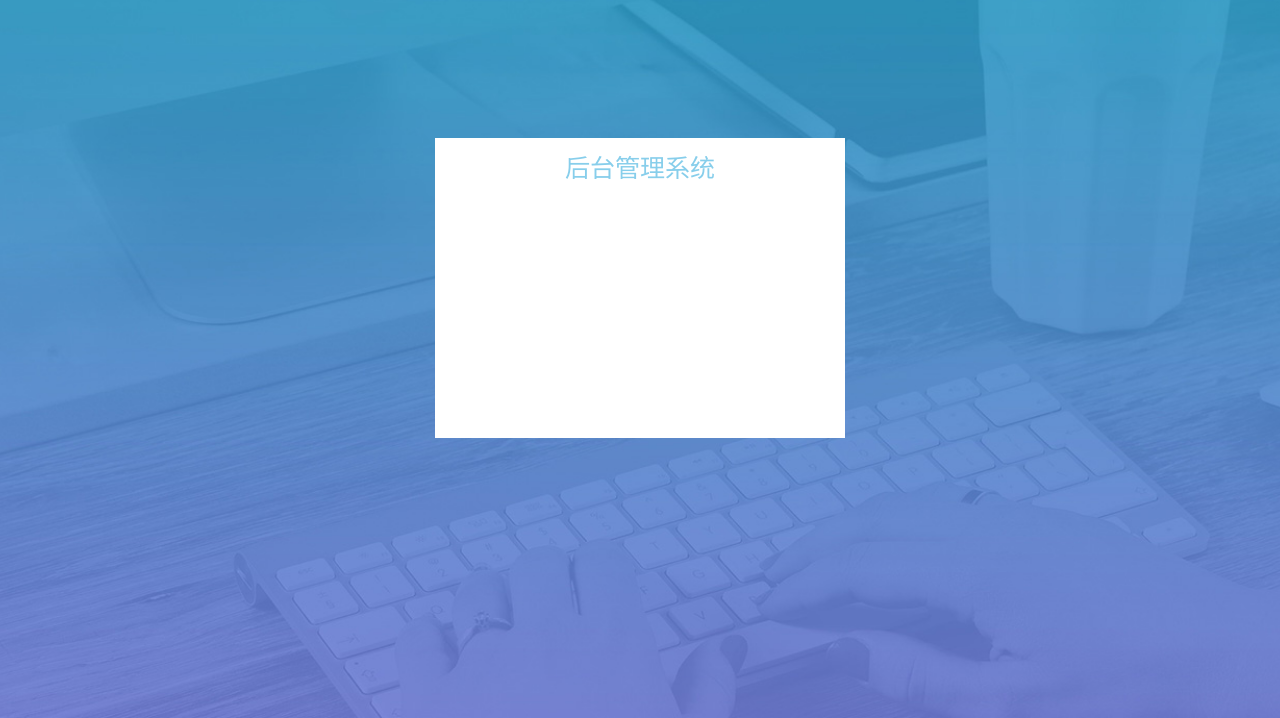
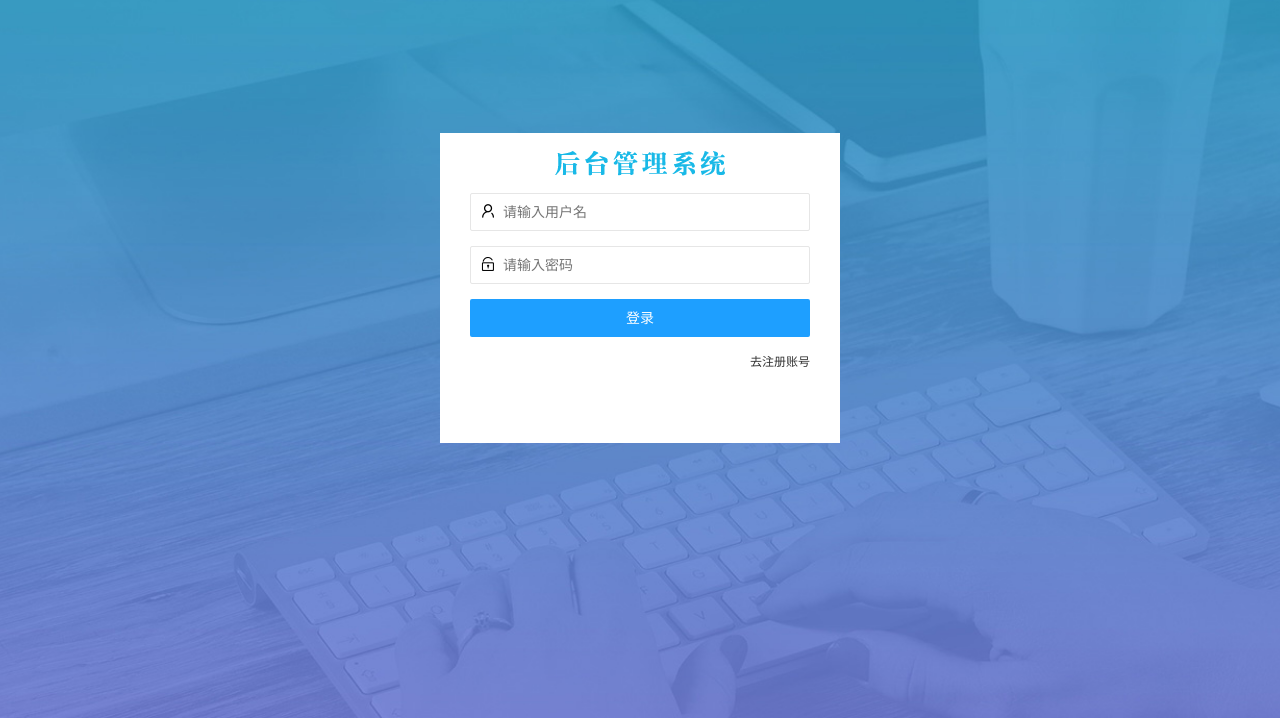
Before and after one commit to Lefty240/atl_eve, a plain HTML site: page login.html in a window 1280 px wide. Shown: the part 112-830 px from the top of the page. Drawn offline with Linux system fonts and the light colour scheme.

Commit message:
登录注册页面

```diff
--- a/assets/css/login.css
+++ b/assets/css/login.css
@@ -2,27 +2,56 @@ html,
 body {
   margin: 0;
   padding: 0;
+  height: 100%;
   width: 100%;
-  height: 100%;
-  background: url(/assets/images/login_bg.jpg) no-repeat center;
+  background: url("/assets/images/login_bg.jpg") no-repeat center;
   background-size: cover;
 }
 .logo {
   margin-top: 30px;
 }
-.login-box {
-  width: 410px;
-  height: 300px;
+.loginAndRegBox {
+  width: 400px;
+  height: 310px;
+  background-color: #fff;
   position: absolute;
-  background-color: #fff;
   left: 50%;
   top: 50%;
   transform: translate(-50%, -50%);
 }
-.login-box p {
+
+.title-box {
   height: 60px;
-  line-height: 60px;
-  font-size: 25px;
-  text-align: center;
-  color: skyblue;
+  background: url("/assets/images/login_title.png") no-repeat center;
 }
+
+.reg-box {
+  display: none;
+}
+
+.layui-form {
+  padding: 0 30px;
+}
+
+.links {
+  display: flex;
+  justify-content: flex-end;
+}
+
+.links a {
+  font-size: 12px;
+}
+
+.layui-form-item {
+  position: relative;
+}
+
+.layui-icon {
+  position: absolute;
+  left: 10px;
+  top: 10px;
+}
+
+.layui-input {
+  padding-left: 32px;
+}
--- a/assets/css/login.less
+++ /dev/null
@@ -1,28 +0,0 @@
-html,
-body {
-  margin: 0;
-  padding: 0;
-  width: 100%;
-  height: 100%;
-  background: url(/assets/images/login_bg.jpg) no-repeat center;
-  background-size: cover;
-}
-.logo {
-  margin-top: 30px;
-}
-.login-box {
-  width: 410px;
-  height: 300px;
-  position: absolute;
-  background-color: #fff;
-  left: 50%;
-  top: 50%;
-  transform: translate(-50%, -50%);
-  p{
-      height: 60px;
-      line-height: 60px;
-      font-size: 25px;
-      text-align: center;
-      color: skyblue;
-  }
-}
--- /dev/null
+++ b/assets/js/login.js
@@ -0,0 +1,12 @@
+$(function () {
+  $("#link_reg").on("click", function () {
+    $(".login-box").hide()
+    $(".reg-box").show()
+  })
+
+  // 点击“去登录”的链接
+  $("#link_login").on("click", function () {
+    $(".login-box").show()
+    $(".reg-box").hide()
+  })
+})
--- a/login.html
+++ b/login.html
@@ -6,13 +6,68 @@
     <title>Document</title>
     <link rel="stylesheet" href="/assets/lib/layui/css/layui.css" />
     <link rel="stylesheet" href="/assets/css/login.css" />
+    <script src="/assets/lib/jquery.js"></script>
   </head>
   <body>
     <div class="layui-main">
       <div class="logo"><img src="/assets/images/logo.png" alt="" /></div>
     </div>
-    <div class="login-box">
-      <p>后台管理系统</p>
+    <div class="loginAndRegBox">
+      <div class="title-box"></div>
+      <div class="login-box">
+        <!-- 登录的表单 -->
+        <form class="layui-form" id="form_login">
+          <!-- 用户名 -->
+          <div class="layui-form-item">
+            <i class="layui-icon layui-icon-username"></i>
+            <input type="text" name="username" required lay-verify="required" placeholder="请输入用户名" autocomplete="off" class="layui-input" />
+          </div>
+          <!-- 密码 -->
+          <div class="layui-form-item">
+            <i class="layui-icon layui-icon-password"></i>
+            <input type="password" name="password" required lay-verify="required|pwd" placeholder="请输入密码" autocomplete="off" class="layui-input" />
+          </div>
+          <!-- 登录按钮 -->
+          <div class="layui-form-item">
+            <!-- 注意：表单提交按钮和普通按钮的区别，就是 lay-submit 属性 -->
+            <button class="layui-btn layui-btn-fluid layui-btn-normal" lay-submit>登录</button>
+          </div>
+          <div class="layui-form-item links">
+            <a href="javascript:;" id="link_reg">去注册账号</a>
+          </div>
+        </form>
+      </div>
+      <!-- 注册的div -->
+      <div class="reg-box">
+        <!-- 注册的表单 -->
+        <form class="layui-form" id="form_reg">
+          <!-- 用户名 -->
+          <div class="layui-form-item">
+            <i class="layui-icon layui-icon-username"></i>
+            <input type="text" name="username" required lay-verify="required" placeholder="请输入用户名" autocomplete="off" class="layui-input" />
+          </div>
+          <!-- 密码 -->
+          <div class="layui-form-item">
+            <i class="layui-icon layui-icon-password"></i>
+            <input type="password" name="password" required lay-verify="required|pwd" placeholder="请输入密码" autocomplete="off" class="layui-input" />
+          </div>
+          <!-- 密码确认框 -->
+          <div class="layui-form-item">
+            <i class="layui-icon layui-icon-password"></i>
+            <input type="password" name="repassword" required lay-verify="required|pwd|repwd" placeholder="再次确认密码" autocomplete="off" class="layui-input" />
+          </div>
+          <!-- 注册按钮 -->
+          <div class="layui-form-item">
+            <!-- 注意：表单提交按钮和普通按钮的区别，就是 lay-submit 属性 -->
+            <button class="layui-btn layui-btn-fluid layui-btn-normal" lay-submit>注册</button>
+          </div>
+          <div class="layui-form-item links">
+            <a href="javascript:;" id="link_login">去登录</a>
+          </div>
+        </form>
+      </div>
     </div>
   </body>
+
+  <script src="/assets/js/login.js"></script>
 </html>
```
